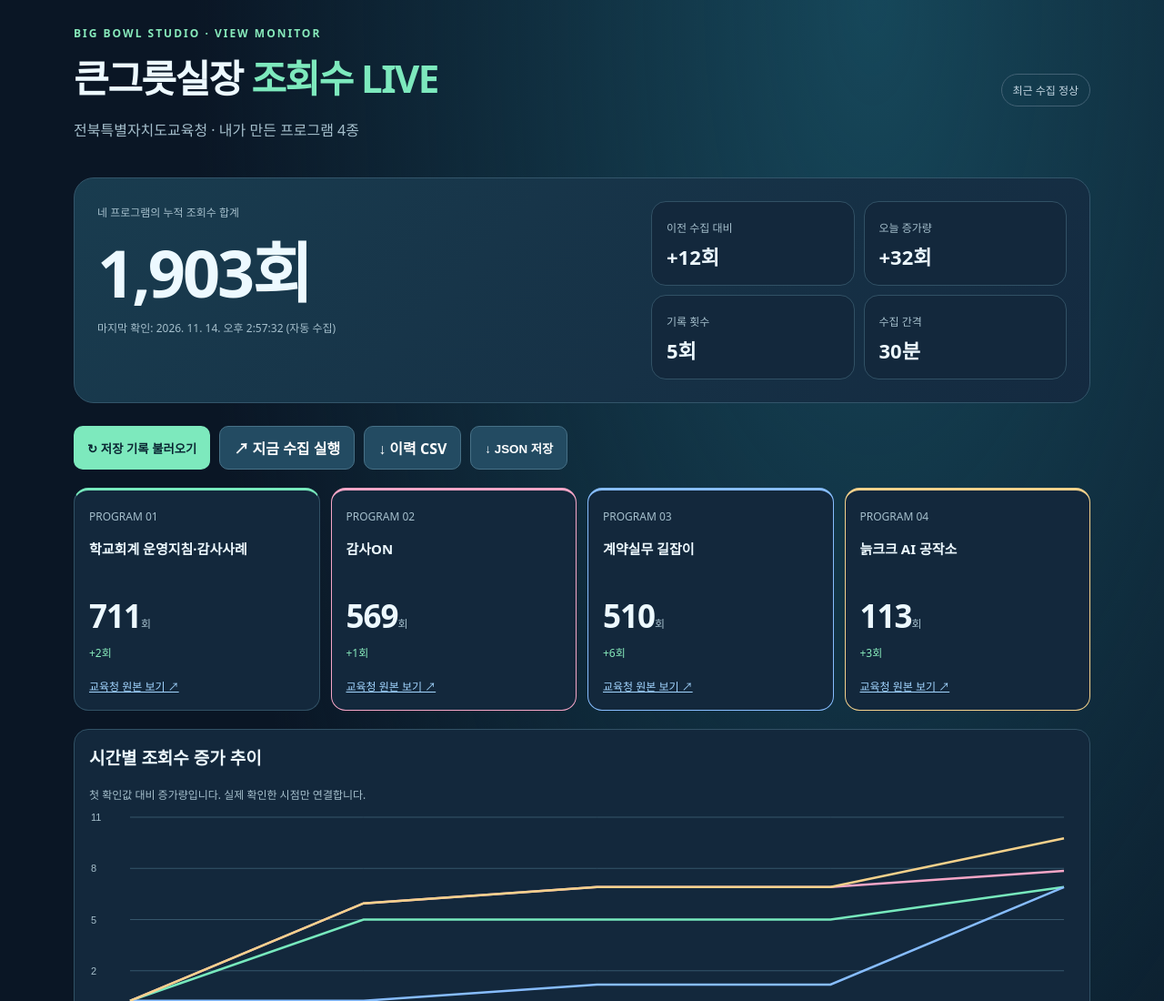
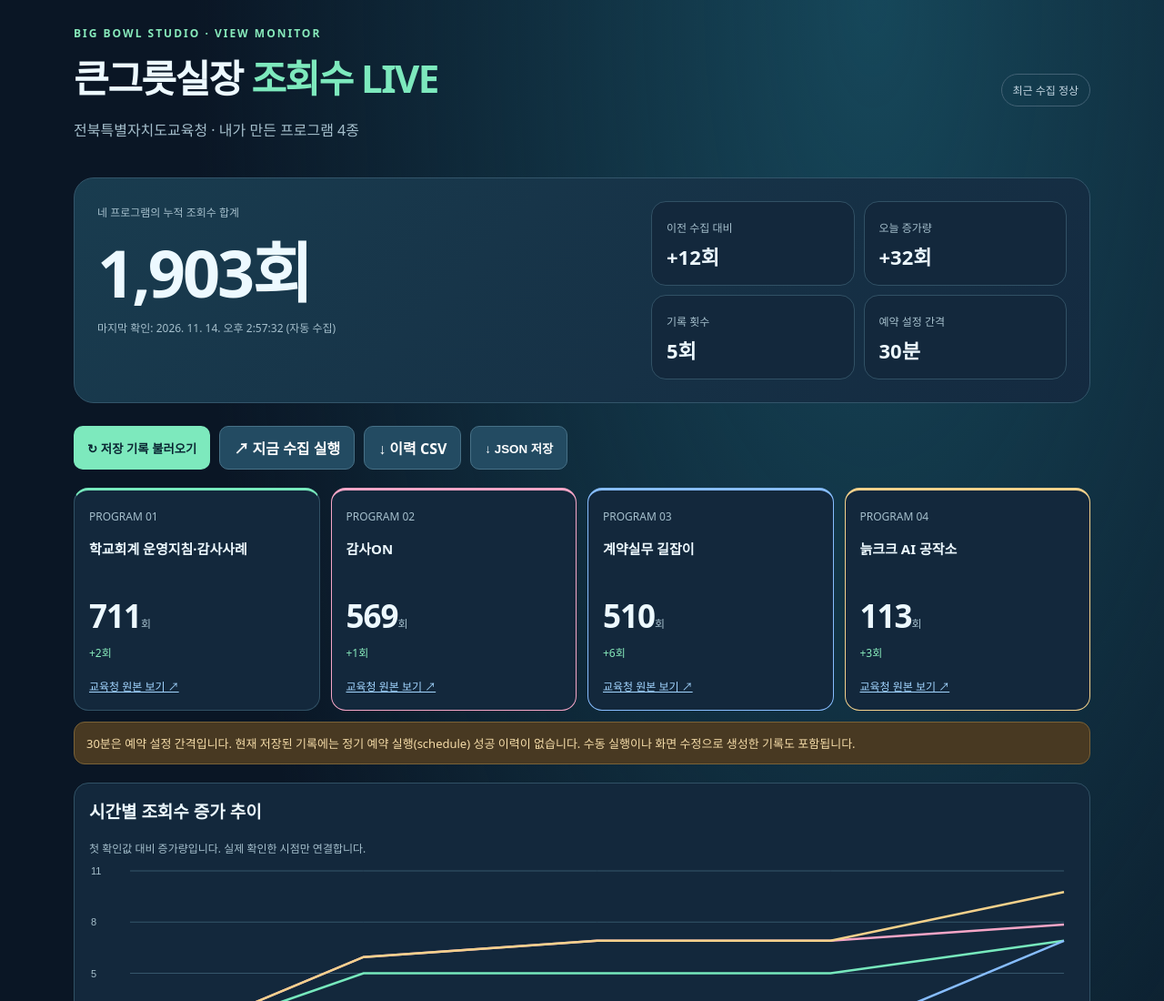
Before and after one commit to jeonbuk-audit-search/audit-search, a plain HTML site: page view-monitor/site/index.html in a window 1280 px wide. Shown: the top 1100 px of the page at 91% size. Drawn offline with Linux system fonts and the light colour scheme.

Commit message:
Clarify that 30-minute cadence is configured, not yet verified by scheduled runs

```diff
--- a/view-monitor/site/index.html
+++ b/view-monitor/site/index.html
@@ -23,10 +23,10 @@ main{max-width:1150px;padding:28px 16px 72px;margin:auto}.eyebrow{color:#87eabb;
 </style></head><body><main>
 <div class="top"><div><div class="eyebrow">BIG BOWL STUDIO · VIEW MONITOR</div><h1>큰그릇실장 <span style="color:#7de9bd">조회수 LIVE</span></h1><p>전북특별자치도교육청 · 내가 만든 프로그램 4종</p></div><span class="status" id="state">기록 확인 중</span></div>
 <div id="stale" class="stale" hidden></div>
-<section class="hero"><div><small>네 프로그램의 누적 조회수 합계</small><div class="total" id="total">—</div><small id="checked">최근 확인 기록을 불러오는 중</small></div><div class="metrics"><div class="metric"><small>이전 수집 대비</small><b id="change">—</b></div><div class="metric"><small>오늘 증가량</small><b id="today">—</b></div><div class="metric"><small>기록 횟수</small><b id="attempts">—</b></div><div class="metric"><small>수집 간격</small><b>30분</b></div></div></section>
+<section class="hero"><div><small>네 프로그램의 누적 조회수 합계</small><div class="total" id="total">—</div><small id="checked">최근 확인 기록을 불러오는 중</small></div><div class="metrics"><div class="metric"><small>이전 수집 대비</small><b id="change">—</b></div><div class="metric"><small>오늘 증가량</small><b id="today">—</b></div><div class="metric"><small>기록 횟수</small><b id="attempts">—</b></div><div class="metric"><small>예약 설정 간격</small><b>30분</b></div></div></section>
 <div class="buttons"><button class="btn primary" onclick="load()">↻ 저장 기록 불러오기</button><a class="btn" href="https://github.com/jeonbuk-audit-search/audit-search/actions/workflows/view-monitor.yml" target="_blank" rel="noopener">↗ 지금 수집 실행</a><a id="csv" class="btn" target="_blank" rel="noopener">↓ 이력 CSV</a><button onclick="downloadHistory()">↓ JSON 저장</button></div>
 <div class="cards" id="cards"></div>
-<section class="panel"><h2>시간별 조회수 증가 추이</h2><small>첫 확인값 대비 증가량입니다. 실제 확인한 시점만 연결합니다.</small><canvas id="chart"></canvas><div class="legend" id="legend"></div><small id="chartinfo">확인된 자동 수집 기록이 2회 이상 쌓이면 표시됩니다.</small></section>
+<div id="schedule-note" class="stale" hidden></div><section class="panel"><h2>시간별 조회수 증가 추이</h2><small>첫 확인값 대비 증가량입니다. 실제 확인한 시점만 연결합니다.</small><canvas id="chart"></canvas><div class="legend" id="legend"></div><small id="chartinfo">확인된 자동 수집 기록이 2회 이상 쌓이면 표시됩니다.</small></section>
 <section class="panel"><h2>30분 단위 조회 현황</h2><small>00~29분과 30~59분 구간으로 묶었습니다. 확인하지 않은 구간에는 숫자를 넣지 않습니다.</small><div id="slotboard" class="slotboard" aria-live="polite"></div><details class="rawdetails"><summary>전체 원본 수집 기록 펼쳐보기</summary><div class="tablewrap"><table><thead><tr><th>확인 시간(KST)</th><th>학교회계</th><th>감사ON</th><th>계약실무</th><th>AI 공작소</th><th>합계</th><th>상태</th></tr></thead><tbody id="history"><tr><td colspan="7">기록을 불러오는 중…</td></tr></tbody></table></div></details></section>
 <footer id="errmsg"></footer><footer>자료 출처: 전북특별자치도교육청 「교직원 제작 도구」 게시판 목록의 조회수. 방문자 수·다운로드 수와 다릅니다. 자동 수집에 실패한 경우 마지막 성공값을 새로운 조회수로 기록하지 않습니다. GitHub Actions 예약 실행은 실제 시각이 지연될 수 있습니다.</footer>
 </main><script>
@@ -49,7 +49,7 @@ $('attempts').textContent=fmt(all.length)+'회';$('change').textContent=last&&pr
 let first=last&&good.find(x=>x.timestamp.slice(0,10)===last.timestamp.slice(0,10));$('today').textContent=first&&last?delta(sum(last)-sum(first)):'—';
 $('cards').innerHTML=IDs.map((id,i)=>{let num=disp?.counts?.[id],before=prev?.counts?.[id];let d=Number.isInteger(num)&&Number.isInteger(before)?num-before:null;return '<article class="card"><small>PROGRAM '+String(i+1).padStart(2,'0')+'</small><h3>'+NAMES[i]+'</h3><strong>'+fmt(num)+'</strong><small>회</small><span class="delta">'+(d===null?'증가량 확인 대기':delta(d))+'</span><a href="https://www.jbe.go.kr/board/view.jbe?boardId=BBS_0000683&menuCd=DOM_000000106011002002&dataSid='+id+'" target="_blank" rel="noopener">교육청 원본 보기 ↗</a></article>'}).join('');
 $('history').innerHTML=all.length?[...all].reverse().slice(0,30).map(r=>'<tr><td>'+when(r.timestamp)+'</td>'+IDs.map(id=>'<td>'+fmt(r.counts?.[id])+'</td>').join('')+'<td>'+fmt(sum(r))+'</td><td>'+r.status+'</td></tr>').join(''):'<tr><td colspan="7">자동 수집 이력이 아직 없습니다.</td></tr>';
-$('csv').href=ROOT+'history.csv';renderSlots(all);draw(good)}
+$('csv').href=ROOT+'history.csv';const scheduled=all.filter(r=>r.source==='schedule');const note=$('schedule-note');note.hidden=scheduled.length>0;note.textContent=scheduled.length? '':'30분은 예약 설정 간격입니다. 현재 저장된 기록에는 정기 예약 실행(schedule) 성공 이력이 없습니다. 수동 실행이나 화면 수정으로 생성한 기록도 포함됩니다.';renderSlots(all);draw(good)}
 
 function renderSlots(records){
  const M=1800000, grouped=new Map();
```
